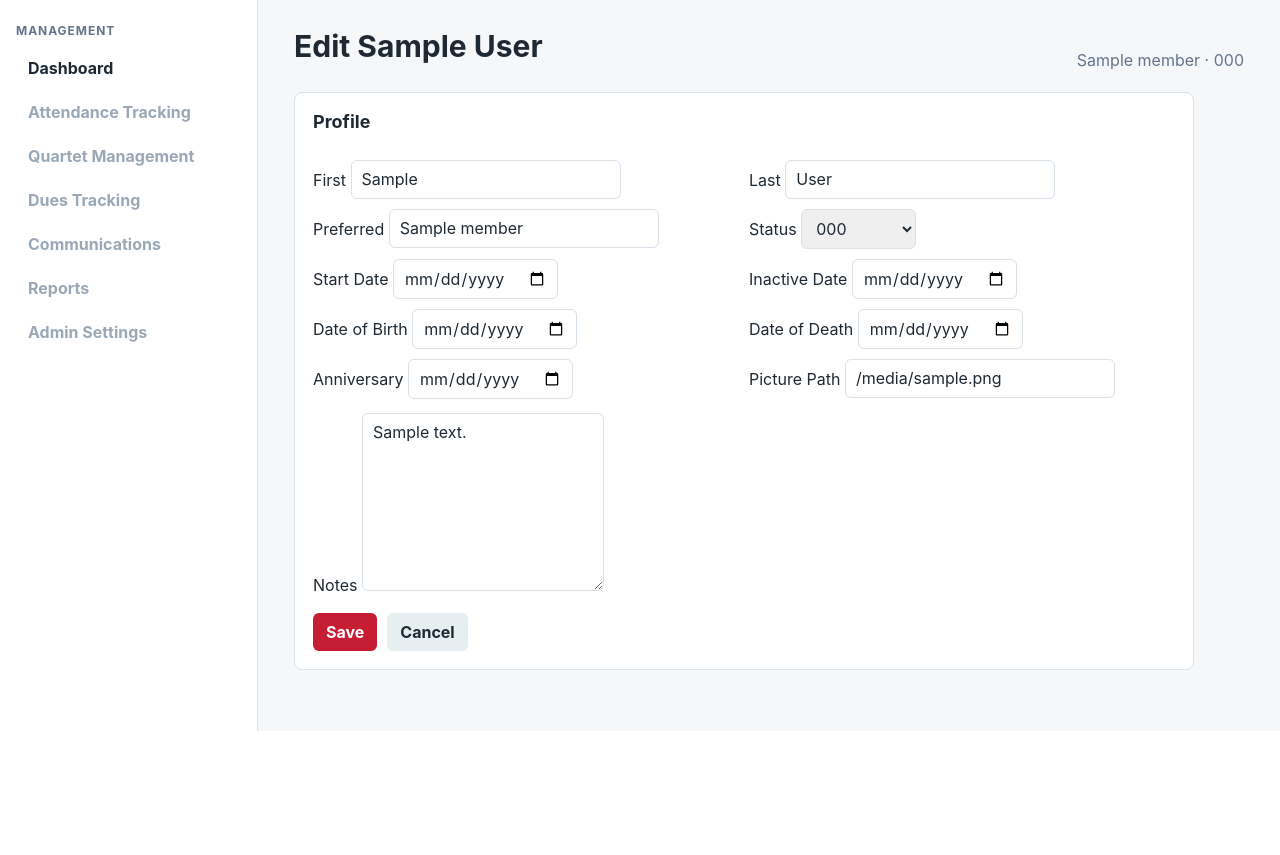
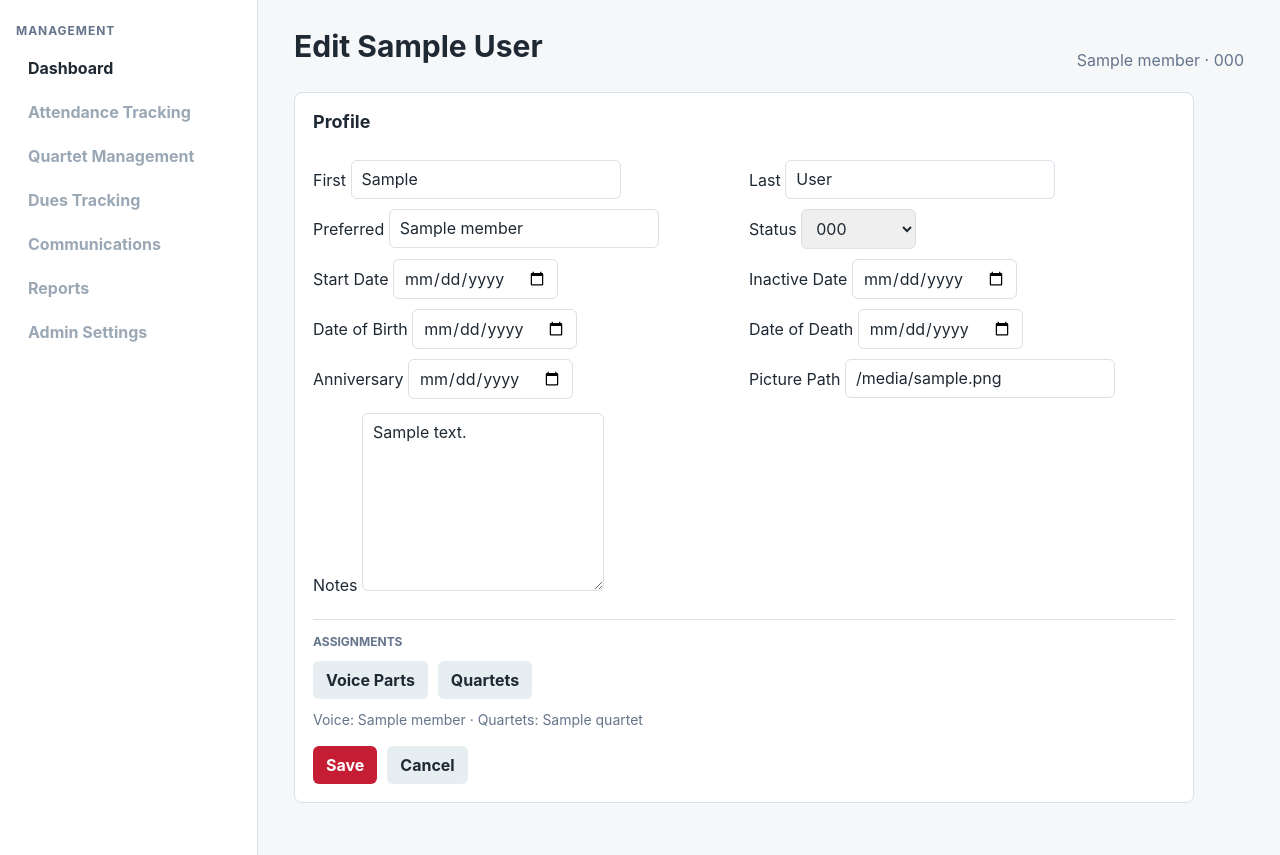
Before and after one commit to kgustafson/Jubilaires_Membership, a FastAPI app: template jubilaires_membership/templates/member_edit.html in a window 1280 px wide. Shown: the part 70-925 px from the top of the page. Before the commit the page ends 801 px from the top, so only its background shows below. Run offline with FastAPI, Linux system fonts and the light colour scheme; the template is opened without the code that fills it: most values are stand-ins (such as "Sample title", 1, 10 or a date in 2020).

Commit message:
v1.0.11 add modal voice and quartet editors

```diff
--- a/init/01_schema.sql
+++ b/init/01_schema.sql
@@ -17,6 +17,9 @@ CREATE TABLE voice_part (
 CREATE TABLE quartet (
     id              SERIAL PRIMARY KEY,
     name            VARCHAR(120) NOT NULL UNIQUE,
+    is_active       BOOLEAN NOT NULL DEFAULT TRUE,
+    formation_date  DATE,
+    deactivation_date DATE,
     notes           TEXT
 );
 
--- /dev/null
+++ b/init/10_quartet_lifecycle.sql
@@ -0,0 +1,8 @@
+-- =============================================================================
+-- Quartet lifecycle tracking.
+-- =============================================================================
+
+ALTER TABLE quartet
+    ADD COLUMN IF NOT EXISTS is_active BOOLEAN NOT NULL DEFAULT TRUE,
+    ADD COLUMN IF NOT EXISTS formation_date DATE,
+    ADD COLUMN IF NOT EXISTS deactivation_date DATE;
--- a/jubilaires_membership/app.py
+++ b/jubilaires_membership/app.py
@@ -60,7 +60,12 @@ def edit_member_form(request: Request, member_id: int):
     return templates.TemplateResponse(
         request,
         "member_edit.html",
-        {"member": member, "statuses": members.statuses()},
+        {
+            "member": member,
+            "statuses": members.statuses(),
+            "voice_parts": members.voice_parts(),
+            "quartets": members.quartets(),
+        },
     )
 
 
@@ -75,6 +80,31 @@ async def update_member(request: Request, member_id: int):
     if not first_name or not last_name:
         return RedirectResponse(url=f"/members/{member_id}/edit?name_required=1", status_code=303)
     members.update_member(member_id, {key: str(form.get(key) or "") for key in form.keys()})
+    voice_part_ids = [int(value) for value in form.getlist("voice_part_ids") if str(value).isdigit()]
+    members.update_member_voice_parts(member_id, voice_part_ids)
+
+    selected_quartet_ids = {str(value) for value in form.getlist("quartet_ids")}
+    quartet_assignments = []
+    for quartet in members.quartets():
+        quartet_id = str(quartet["id"])
+        members.update_quartet_catalog(
+            quartet["id"],
+            {
+                "is_active": form.get(f"quartet_{quartet_id}_is_active") or "",
+                "formation_date": form.get(f"quartet_{quartet_id}_formation_date") or "",
+                "deactivation_date": form.get(f"quartet_{quartet_id}_deactivation_date") or "",
+                "notes": form.get(f"quartet_{quartet_id}_notes") or "",
+            },
+        )
+        if quartet_id in selected_quartet_ids:
+            quartet_assignments.append(
+                {
+                    "quartet_id": quartet_id,
+                    "membership_state": form.get(f"quartet_{quartet_id}_membership_state") or "primary",
+                    "role_notes": form.get(f"quartet_{quartet_id}_role_notes") or "",
+                }
+            )
+    members.update_member_quartets(member_id, quartet_assignments)
     return RedirectResponse(url=f"/members/{member_id}?saved=1", status_code=303)
 
 
--- a/jubilaires_membership/static/membership.css
+++ b/jubilaires_membership/static/membership.css
@@ -604,6 +604,133 @@ textarea {
   margin-top: 4px;
 }
 
+.form-section {
+  border-top: 1px solid var(--line);
+  display: grid;
+  gap: 12px;
+  margin-top: 10px;
+  padding-top: 14px;
+}
+
+.form-section h3 {
+  color: var(--muted);
+  font-size: 12px;
+  margin: 0;
+  text-transform: uppercase;
+}
+
+.assignment-actions {
+  display: flex;
+  flex-wrap: wrap;
+  gap: 10px;
+}
+
+.field-summary {
+  color: var(--muted);
+  font-size: 14px;
+  margin: 0;
+}
+
+.edit-dialog {
+  background: var(--panel);
+  border: 1px solid var(--line);
+  border-radius: 8px;
+  box-shadow: 0 24px 70px rgba(22, 52, 71, .26);
+  color: var(--ink);
+  max-width: min(720px, calc(100vw - 32px));
+  padding: 0;
+  width: 560px;
+}
+
+.wide-dialog {
+  max-width: min(1120px, calc(100vw - 32px));
+  width: 1080px;
+}
+
+.edit-dialog::backdrop {
+  background: rgba(15, 23, 42, .38);
+}
+
+.dialog-header,
+.dialog-actions {
+  align-items: center;
+  display: flex;
+  justify-content: space-between;
+  padding: 14px 16px;
+}
+
+.dialog-header {
+  border-bottom: 1px solid var(--line);
+}
+
+.dialog-actions {
+  border-top: 1px solid var(--line);
+  justify-content: flex-end;
+}
+
+.dialog-header h3 {
+  font-size: 16px;
+  margin: 0;
+}
+
+.icon-button {
+  align-items: center;
+  background: var(--brand-soft);
+  color: var(--ink);
+  display: inline-flex;
+  height: 34px;
+  justify-content: center;
+  padding: 0;
+  width: 34px;
+}
+
+.edit-dialog .check-grid,
+.edit-dialog .quartet-editor {
+  padding: 16px;
+}
+
+.check-grid {
+  display: grid;
+  gap: 10px;
+  grid-template-columns: repeat(4, minmax(120px, 1fr));
+}
+
+.check-row {
+  align-items: center;
+  color: var(--ink);
+  display: flex;
+  font-size: 14px;
+  font-weight: 700;
+  gap: 8px;
+  text-transform: none;
+}
+
+.check-row input {
+  min-height: auto;
+}
+
+.quartet-editor {
+  display: grid;
+  gap: 12px;
+}
+
+.quartet-row {
+  border: 1px solid var(--line);
+  border-radius: 8px;
+  display: grid;
+  gap: 10px;
+  grid-template-columns: minmax(160px, 1.2fr) repeat(5, minmax(130px, 1fr));
+  padding: 12px;
+}
+
+.quartet-name {
+  align-self: end;
+}
+
+.quartet-notes {
+  grid-column: 1 / -1;
+}
+
 @media (max-width: 900px) {
   .app-header {
     align-items: stretch;
@@ -634,7 +761,9 @@ textarea {
 
   .metrics,
   .filters,
-  .detail-grid {
+  .detail-grid,
+  .check-grid,
+  .quartet-row {
     grid-template-columns: 1fr;
   }
 
--- a/jubilaires_membership/static/membership.js
+++ b/jubilaires_membership/static/membership.js
@@ -149,4 +149,16 @@
     wireRosterSearch(table);
     updateCount(table);
   });
+
+  document.querySelectorAll("[data-open-dialog]").forEach((button) => {
+    button.addEventListener("click", () => {
+      document.getElementById(button.dataset.openDialog)?.showModal();
+    });
+  });
+
+  document.querySelectorAll("[data-close-dialog]").forEach((button) => {
+    button.addEventListener("click", () => {
+      button.closest("dialog")?.close();
+    });
+  });
 })();
--- a/jubilaires_membership/templates/member_edit.html
+++ b/jubilaires_membership/templates/member_edit.html
@@ -62,6 +62,85 @@
       Notes
       <textarea name="notes" rows="8">{{ member.notes or '' }}</textarea>
     </label>
+    <section class="form-section">
+      <h3>Assignments</h3>
+      <div class="assignment-actions">
+        <button type="button" class="secondary-button" data-open-dialog="voice-parts-dialog">Voice Parts</button>
+        <button type="button" class="secondary-button" data-open-dialog="quartets-dialog">Quartets</button>
+      </div>
+      <p class="field-summary">
+        Voice: {{ member.part_names or "None" }} ·
+        Quartets: {{ member.quartets|map(attribute='name')|join(', ') if member.quartets else "None" }}
+      </p>
+    </section>
+
+    <dialog class="edit-dialog" id="voice-parts-dialog">
+      <div class="dialog-header">
+        <h3>Voice Parts</h3>
+        <button type="button" class="icon-button" data-close-dialog aria-label="Close">x</button>
+      </div>
+      <div class="check-grid">
+        {% for part in voice_parts %}
+          <label class="check-row">
+            <input type="checkbox" name="voice_part_ids" value="{{ part.id }}" {% if part.id in member.voice_part_ids %}checked{% endif %}>
+            <span>{{ part.part_name }}</span>
+          </label>
+        {% endfor %}
+      </div>
+      <div class="dialog-actions">
+        <button type="button" data-close-dialog>Done</button>
+      </div>
+    </dialog>
+
+    <dialog class="edit-dialog wide-dialog" id="quartets-dialog">
+      <div class="dialog-header">
+        <h3>Quartets</h3>
+        <button type="button" class="icon-button" data-close-dialog aria-label="Close">x</button>
+      </div>
+      <div class="quartet-editor">
+        {% for quartet in quartets %}
+          {% set assignment = member.quartets_by_id.get(quartet.id) %}
+          <div class="quartet-row">
+            <label class="check-row quartet-name">
+              <input type="checkbox" name="quartet_ids" value="{{ quartet.id }}" {% if assignment %}checked{% endif %}>
+              <span>{{ quartet.name }}</span>
+            </label>
+            <label>
+              Member State
+              <select name="quartet_{{ quartet.id }}_membership_state">
+                <option value="primary" {% if assignment and assignment.membership_state == 'primary' %}selected{% endif %}>Primary</option>
+                <option value="alternate" {% if assignment and assignment.membership_state == 'alternate' %}selected{% endif %}>Alternate</option>
+              </select>
+            </label>
+            <label class="check-row">
+              <input type="checkbox" name="quartet_{{ quartet.id }}_is_active" value="1" {% if quartet.is_active %}checked{% endif %}>
+              <span>Active Quartet</span>
+            </label>
+            <label>
+              Formation Date
+              <input type="date" name="quartet_{{ quartet.id }}_formation_date" value="{{ quartet.formation_date or '' }}">
+            </label>
+            <label>
+              Deactivation Date
+              <input type="date" name="quartet_{{ quartet.id }}_deactivation_date" value="{{ quartet.deactivation_date or '' }}">
+            </label>
+            <label>
+              Member Notes
+              <input name="quartet_{{ quartet.id }}_role_notes" value="{{ assignment.role_notes if assignment else '' }}">
+            </label>
+            <label class="quartet-notes">
+              Quartet Notes
+              <input name="quartet_{{ quartet.id }}_notes" value="{{ quartet.notes or '' }}">
+            </label>
+          </div>
+        {% else %}
+          <p>No quartets have been imported yet.</p>
+        {% endfor %}
+      </div>
+      <div class="dialog-actions">
+        <button type="button" data-close-dialog>Done</button>
+      </div>
+    </dialog>
     <div class="form-actions">
       <button type="submit">Save</button>
       <a class="button secondary-button" href="/members/{{ member.id }}">Cancel</a>
```
Also changed, not shown: jubilaires_membership/services/members.py (+79 -1 lines), jubilaires_membership/templates/member_detail.html (+10 -1 lines), revision.md (+10 -0 lines), todo.md (+3 -3 lines), version.md (+2 -2 lines).
